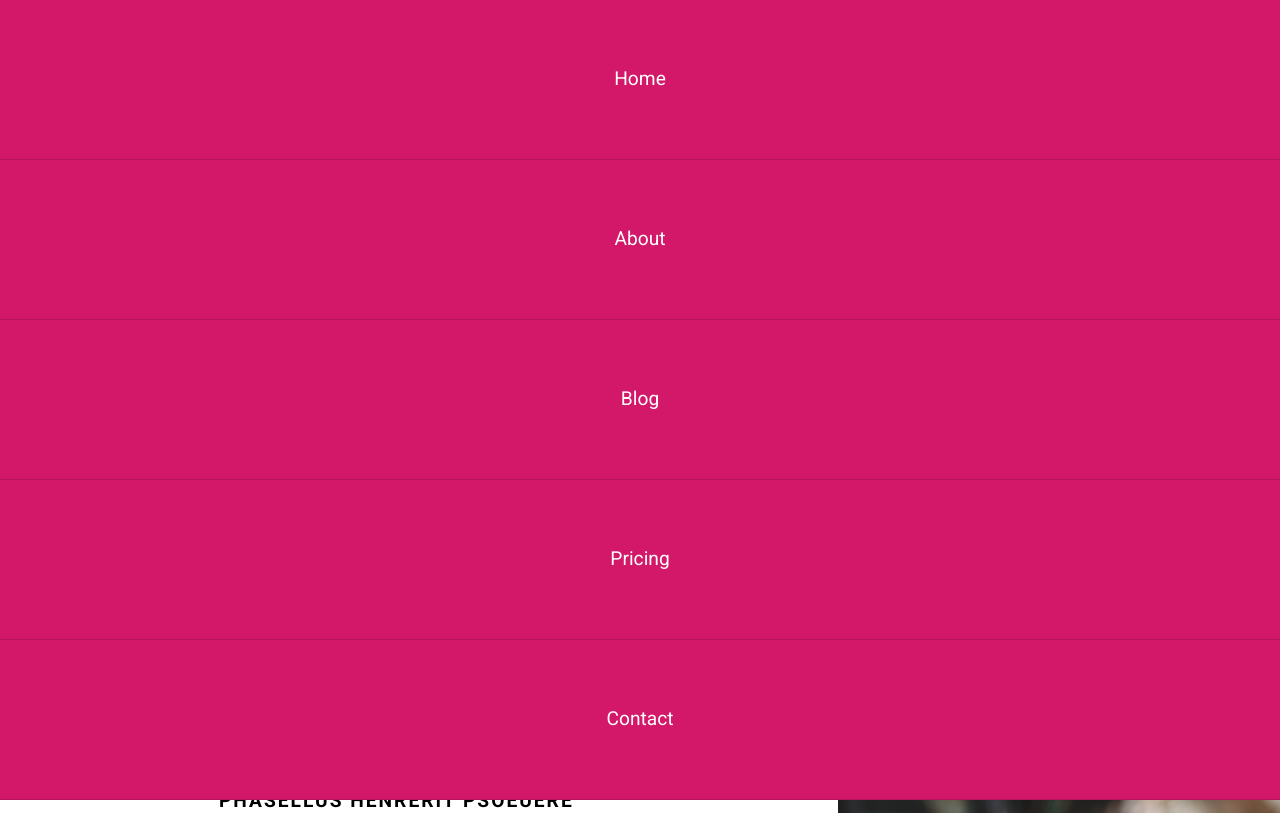
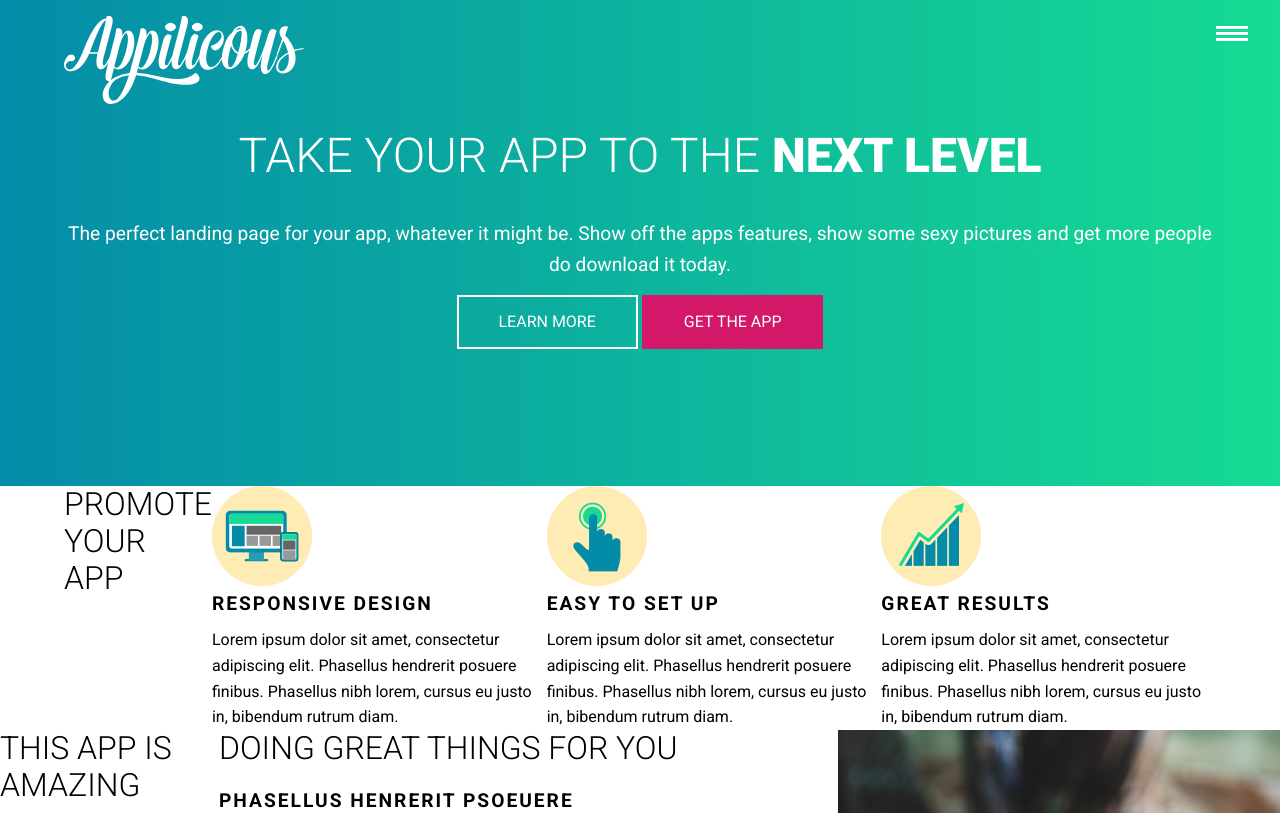
Before and after one commit to andrzejruga/responsive-website, a website: page index.html in a window 1280 px wide. Shown: the top 813 px of the page. Drawn offline with nearby package versions, Linux system fonts and the light colour scheme.

Commit message:
Made navigation work with jQuery

```diff
--- a/index.html
+++ b/index.html
@@ -19,7 +19,7 @@
             <img src="img/logo.svg" alt="Appilicous logo" class="header__logo">
         </div>
 
-        <nav class="main-nav col">
+        <nav class="main-nav">
             <ul class="main-nav__list unstyled-list">
                 <li class="main-nav__item"><a href="" class="main-nav__link">Home</a></li>
                 <li class="main-nav__item"><a href="" class="main-nav__link">About</a></li>
@@ -28,6 +28,10 @@
                 <li class="main-nav__item"><a href="" class="main-nav__link">Contact</a></li>
             </ul>
         </nav>
+
+        <div class="nav-toggle">
+            <div class="nav-toggle__hamburger"></div>
+        </div>
 
     </div>
 </header>
@@ -136,5 +140,11 @@
 
 </footer>
 
+<script src="https://code.jquery.com/jquery-2.2.4.min.js"
+        integrity="sha256-BbhdlvQf/xTY9gja0Dq3HiwQF8LaCRTXxZKRutelT44="
+        crossorigin="anonymous"></script>
+
+<script src="js/app.js"></script>
+
 </body>
 </html>
--- /dev/null
+++ b/js/app.js
@@ -0,0 +1,9 @@
+$(document).ready(function () {
+
+    // hamburger menu toggle
+    $('.nav-toggle').click(function () {
+        $('.main-nav').toggleClass('main-nav--is-open');
+        $('.nav-toggle__hamburger').toggleClass('nav-toggle__hamburger--is-open');
+    })
+
+});
--- a/sass/layout/_nav.scss
+++ b/sass/layout/_nav.scss
@@ -3,8 +3,16 @@
     position: absolute;
     top: 0;
     right: 0;
-    left: 0;
+    left: 100%;
     font-size: 1.2rem;
+
+    overflow: hidden;
+
+    transition: all ease-in-out 250ms;
+
+    &--is-open {
+        left: 0;
+    }
 
     &__list {
         display: flex;
@@ -18,12 +26,62 @@
         flex: 1 1 auto;
         border-bottom: 1px solid rgba(0, 0, 0, .15);
         display: flex;
-        align-items: center;
-        justify-content: center;
     }
 
     &__link {
         color: $text-inverse;
         text-decoration: none;
+        flex-basis: 100%;
+        display: flex;
+        align-items: center;
+        justify-content: center;
+
+        &:hover {
+            background: rgba(0, 0, 0, .10);
+        }
     }
 }
+
+// Hamburger menu
+
+.nav-toggle {
+    display: block;
+    padding: 1em;
+    position: absolute;
+    right: 1em;
+    top: 1em;
+    cursor: pointer;
+
+    &__hamburger,
+    &__hamburger::before,
+    &__hamburger::after {
+        content: '';
+        display: block;
+        width: 2em;
+        height: 3px;
+        background: $white;
+        transition: all ease-in-out 250ms;
+    }
+
+    &__hamburger::before {
+        transform: translateY(-6px);
+    }
+
+    &__hamburger::after {
+        transform: translateY(3px);
+    }
+
+    &__hamburger {
+        &--is-open {
+            transform: rotate(45deg);
+
+            &::before {
+                opacity: 0;
+            }
+
+            &::after {
+                transform: rotate(-90deg) translateX(3px);
+            }
+        }
+    }
+}
```
Also changed, not shown: css/style.css.
